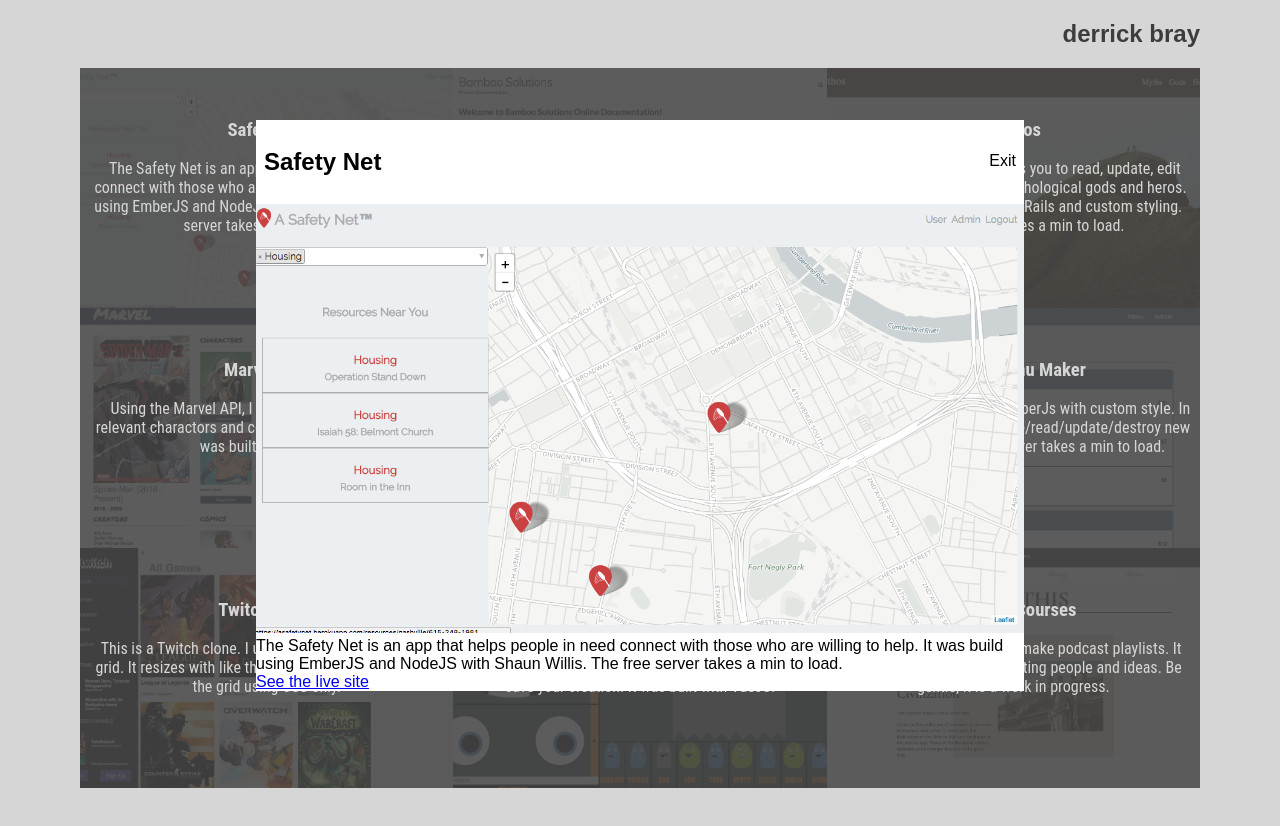
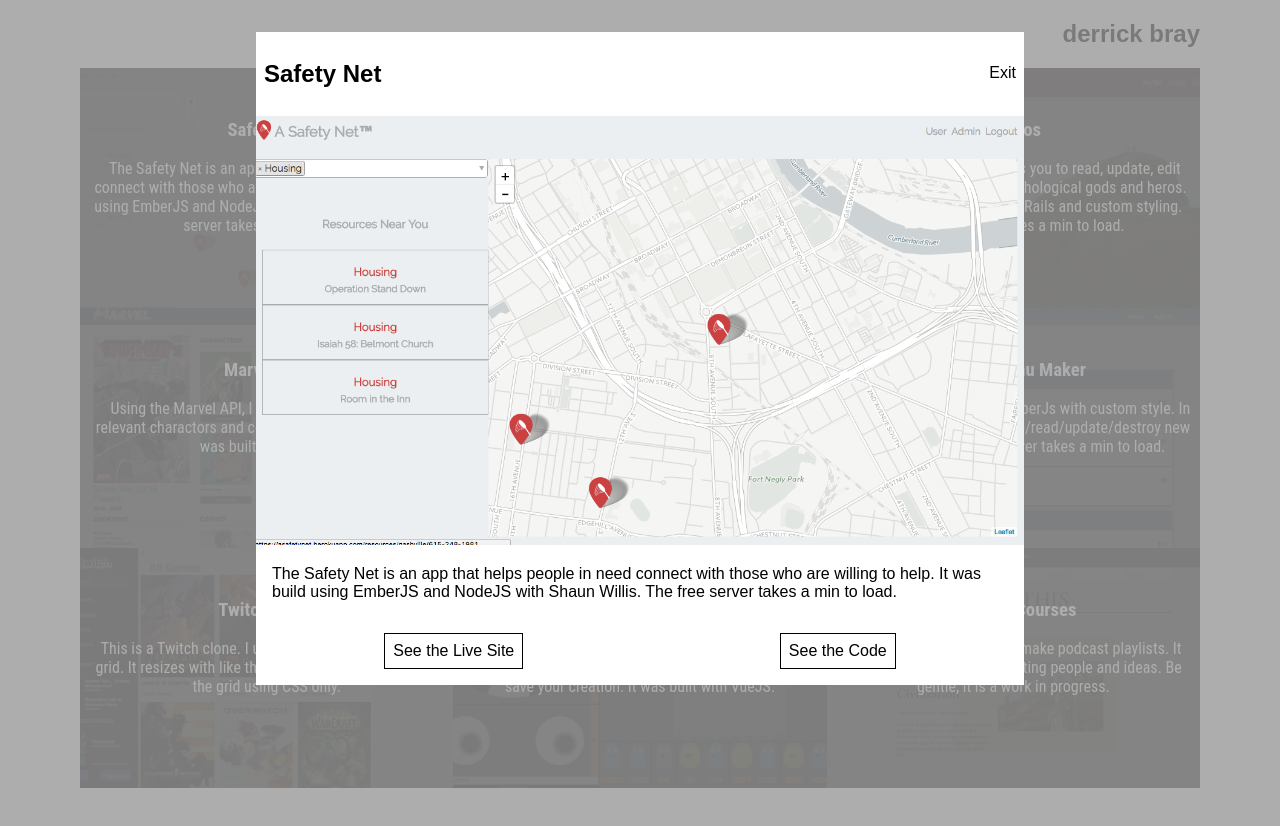
Before and after one commit to derrickbray/ng-portfolio, an Angular app: page / in a window 1280 px wide. Both pictures are taken after a click on the element 266 px from the left and 187 px from the top of the page. Shown: the top 826 px of the page. Built offline with nearby package versions, Linux system fonts and the light colour scheme.

Commit message:
style on modal

```diff
--- a/src/app/app.component.css
+++ b/src/app/app.component.css
@@ -9,7 +9,7 @@
   width: 100%;
   height: 115vh;
   background: #999;
-  filter: opacity(0.4);
+  filter: opacity(0.8);
   z-index: 5;
 }
 
@@ -19,7 +19,7 @@
   width: 60%;
   background: white;
   right: 50%;
-  top: 15%;
+  top: 4%;
   transform: translate(50%);
   z-index: 10;
 }
@@ -33,6 +33,28 @@
 .modal-exit {
   cursor: pointer;
   padding: 1.5rem 0;
+}
+
+.modal-description {
+  padding: 1rem;
+}
+
+.btn-box {
+  display: flex;
+  justify-content: space-around;
+  margin: 1rem 0;
+}
+
+.btn {
+  padding: 0.5rem;
+  border: 1px solid black;
+  color: black;
+  text-decoration: none;
+}
+
+.btn:hover {
+  background: black;
+  color: white;
 }
 
 .nav-content {
--- a/src/app/app.component.html
+++ b/src/app/app.component.html
@@ -9,7 +9,8 @@
       <img src="{{img}}" class="modal-img">
       <div class="modal-description">{{des}}</div>
       <div class="btn-box">
-          <a href="{{url}}" class="btn">See the live site</a>
+        <a href="{{url}}" class="btn">See the Live Site</a>
+        <a href="{{github}}" *ngIf="github" class="btn">See the Code</a>
       </div>
     </div>
   </div>
@@ -32,15 +33,15 @@
 </section>
 
 <div class="container">
-<section class="grid">
+  <section class="grid">
     <div class="grid__item"
     *ngFor="let site of projects"
-    (click)="runModal(site.title, site.img, site.description, site.url)">
+    (click)="runModal(site.title, site.img, site.description, site.url, site.github)">
       <img class="grid__item-pic" src="{{site.img}}" alt="">
       <div class="grid__item-content">
         <h3 class="grid__item-content-title">{{site.title}}</h3>
         <div class="grid__item-content-body">{{site.description}}</div>
       </div>
     </div>
-</section>
+  </section>
 </div>
--- a/src/app/app.component.ts
+++ b/src/app/app.component.ts
@@ -10,12 +10,14 @@
   img = [];
   des = [];
   url = [];
+  github = [];
 
   projects = [
     {
       title: 'Safety Net',
       img: 'assets/safetynet1.png',
       url: 'https://asafetynet.herokuapp.com/',
+      github: 'https://github.com/derrickbray/Safety-Net',
       description: 'The Safety Net is an app that helps people in need connect with those who are willing to help. It was build using EmberJS and NodeJS with Shaun Willis. The free server takes a min to load.'
     },
     {
@@ -28,52 +30,60 @@
       title: 'Mythos',
       img: 'assets/mythos.png',
       url: 'https://mythos-universes.herokuapp.com/',
+      github: 'https://github.com/derrickbray/mythos-universes',
       description: 'Mythos is an app that allows you to read, update, edit and delete a pantheon of mythological gods and heros. It was built in using Ruby on Rails and custom styling. The free server takes a min to load.'
     },
     {
       title: 'Marvel Site',
       img: 'assets/marvel.jpeg',
       url: 'http://military-advertisement.surge.sh/',
+      github: 'https://github.com/derrickbray/15-marvel',
       description: 'Using the Marvel API, I created an app that shows relevant charactors and comics for a specific series. It was built with VueJs.'
     },
     {
       title: 'Nasa Picture of the Day',
       img: 'assets/nasa1.png',
       url: 'http://nasa-stuff.surge.sh/',
+      github: 'https://github.com/derrickbray/notes/tree/nasa',
       description: 'This site uses the Nasa API to display the picture of the day. You can cycle through the days to find your favorite picture. It was built with VueJS.'
     },
     {
       title: 'Admin Menu Maker',
       img: 'assets/menu.png',
       url: 'http://determined-prison.surge.sh/',
+      github: 'https://github.com/derrickbray/emberial-thai',
       description: 'Menu Maker was made in EmberJs with custom style. In the admin side you can create/read/update/destroy new menu items. The free server takes a min to load.'
     },
     {
       title: 'Twitch Clone',
       img: 'assets/twitch.png',
       url: 'http://parallel-leather.surge.sh/',
+      github: 'https://github.com/derrickbray/10-twitch',
       description: 'This is a Twitch clone. I used plain JavaScript for the grid. It resizes with like the site to a small sidebar with the grid using CSS only.'
     },
     {
       title: 'Monster Maker',
       img: 'assets/monster1.png',
       url: 'http://brave-heart.surge.sh/',
+      github: 'https://github.com/derrickbray/top-10',
       description: 'Monster Maker creates a new monster when you cycle through the different body parts. You can then name and save your creation. It was built with VueJS.'
     },
     {
       title: 'Podcast Courses',
       img: 'assets/knowthis1.png',
       url: 'http://knowthis.website/',
+      github: 'https://github.com/derrickbray/top-10',
       description: 'This is a site that I made to make podcast playlists. It also includes info on interesting people and ideas. Be gentle, it is a work in progress.'
     },
   ];
 
-  runModal(title, img, des, url) {
-    console.log(title, img, des, url);
+  runModal(title, img, des, url, github) {
+    console.log(title, img, des, url, github);
     this.title = title;
     this.img = img;
     this.des = des;
     this.url = url;
+    this.github = github;
 
     let overlay = document.getElementById('modal-overlay');
     let card = document.getElementById('modal-card');
```
